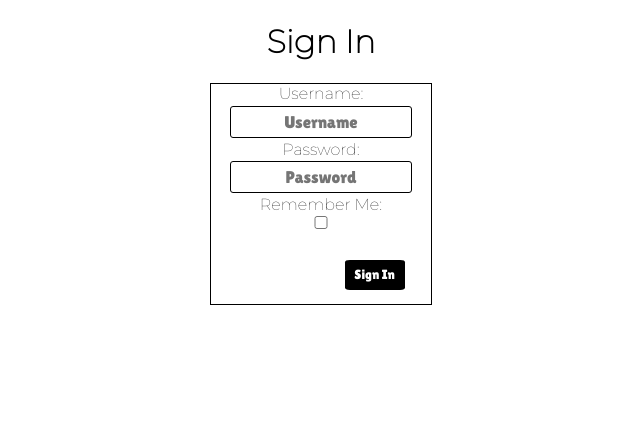
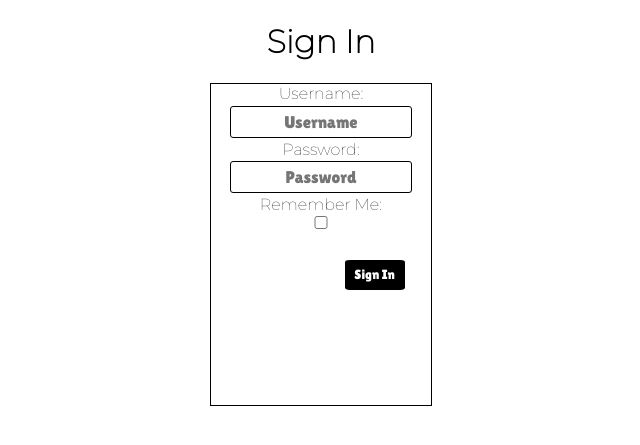
Before and after one commit to Bo-Lennart/bobatea, a Django app: page /accounts/login/ in a window 1280 px wide. Shown: the top 445 px of the page, without its empty margins (319-959 px from the left). Run offline with Django 3.2, Linux system fonts and the light colour scheme; some libraries are stand-ins or nearby versions.

Commit message:
style login

```diff
--- a/static/style.css
+++ b/static/style.css
@@ -109,14 +109,12 @@ li {
 #hero_img_contact {
     height: 650px;
     width: 100%;
-    background: url(media/contact_boba_header.jpg);
     background-size: cover;
 }
 
 #about_us_hero_img {
     height: 450px;
     width: 100%;
-    background: url(media/boba_history_header.jpg);
     background-size: cover;
 }
 
@@ -300,7 +298,7 @@ footer ul li {
 
 #login_form {
     width: 220px;
-    height: 220px;
+    height: 321px;
     border: solid 1px black;
     text-align: center;
 }
```
